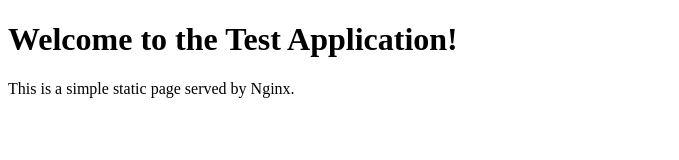
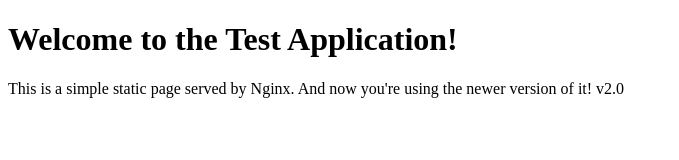
Before and after one commit to JulieJool/devops-nginx-test-app, a plain HTML site: page index.html in a window 1280 px wide. Shown: the whole page, without its empty margins (0-679 px from the left). Drawn offline with Linux system fonts and the light colour scheme.

Commit message:
Update index.html

```diff
--- a/index.html
+++ b/index.html
@@ -5,6 +5,6 @@
 </head>
 <body>
     <h1>Welcome to the Test Application!</h1>
-    <p>This is a simple static page served by Nginx.</p>
+    <p>This is a simple static page served by Nginx. And now you're using the newer version of it! v2.0</p>
 </body>
 </html>
```
